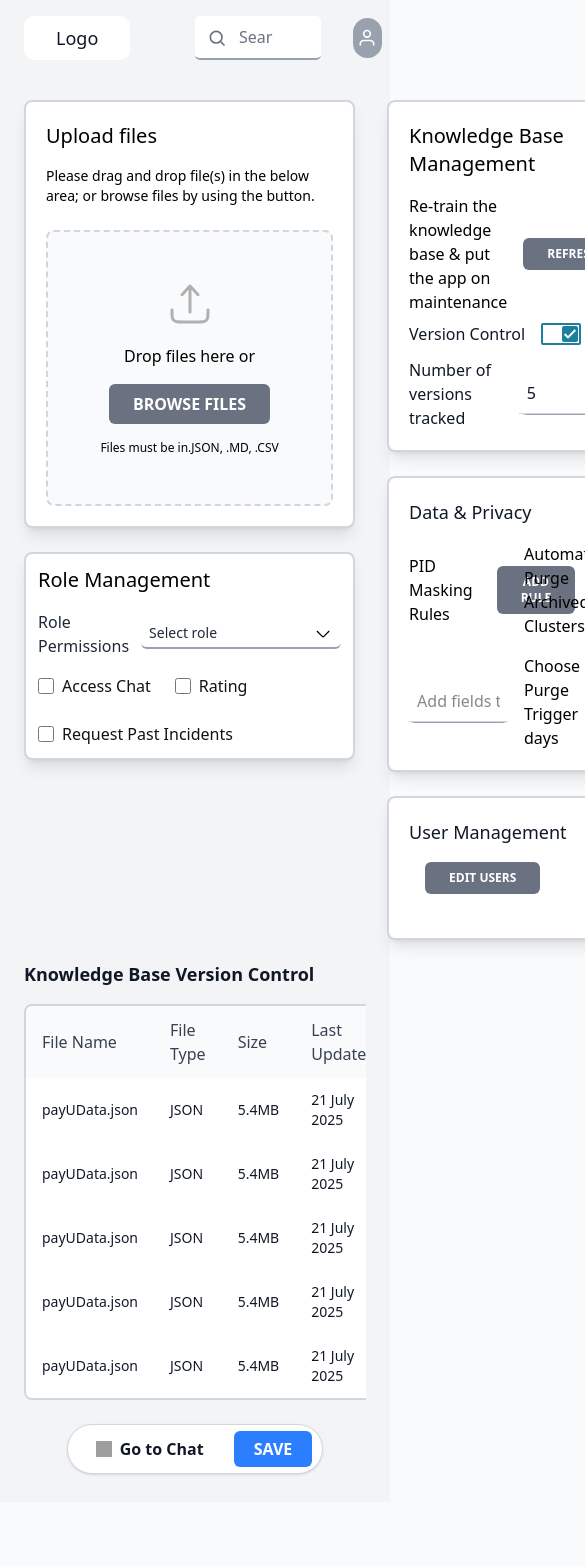
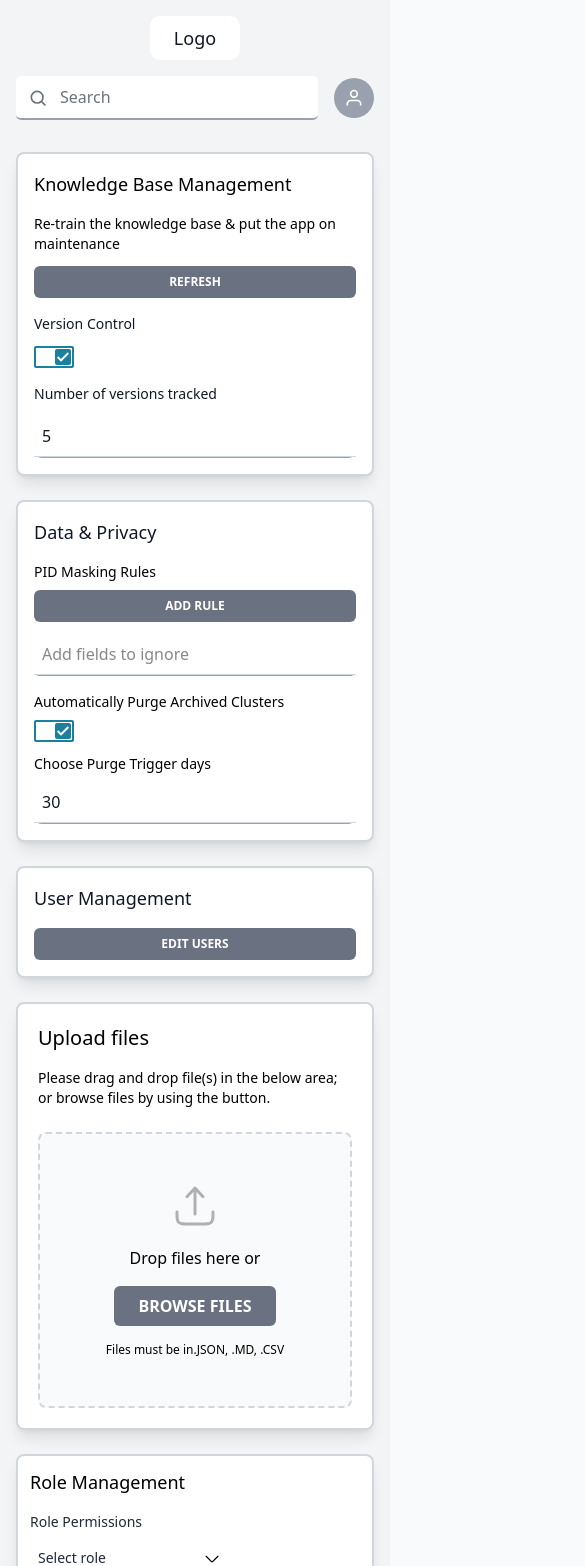
Before and after one commit to vigneshvaranasi/bot, a React (Vite) app in the folder frontend/: page /settings in a window 390 px wide. Shown: the top 1566 px of the page, 585 px wide, since content can reach past the window. Before the commit the page ends 1502 px from the top, so only its background shows below. Built offline with nearby package versions, Linux system fonts and the light colour scheme; grey boxes are pictures that could not be loaded.

Commit message:
feat: adding responsiveness to settings page

```diff
--- a/frontend/src/components/Sidebar.tsx
+++ b/frontend/src/components/Sidebar.tsx
@@ -154,7 +154,9 @@ function Sidebar() {
               <p>{user?.email.split("@")[0] || "Guest"}</p>
             </div>
             <div className="flex items-center gap-2">
-              <img src={gearIcon} className="w-5 rounded-full" alt="" />
+              <Link to="/settings">
+                <img src={gearIcon} className="w-5 rounded-full cursor-pointer hover:opacity-80" alt="Settings" />
+              </Link>
               <img src={logoutImg}
               onClick={()=>{
                 logout();
@@ -182,14 +184,12 @@ function Sidebar() {
             </Link>
           </div>
           <div>
-            <button
-              className="p-2 rounded-md hover:bg-gray-200"
-              onClick={() =>
-                console.log("Open Settings")
-              }
+            <Link
+              to="/settings"
+              className="p-2 rounded-md hover:bg-gray-200 block"
             >
-              <img src={gearIcon} className="w-5 rounded-full" alt="" />
-            </button>
+              <img src={gearIcon} className="w-5 rounded-full" alt="Settings" />
+            </Link>
           </div>
         </div>
       )}
--- a/frontend/src/pages/Settings.page.tsx
+++ b/frontend/src/pages/Settings.page.tsx
@@ -90,17 +90,17 @@ const Settings: React.FC = () => {
   return (
     <div className="min-h-screen h-full bg-gray-100">
       {/* Header */}
-      <div className="px-6 py-4 bg-gray-100">
-        <div className="max-w-screen-2xl mx-auto grid grid-cols-[1.5fr_1.5fr] items-center">
-          {/* Logo (unchanged) */}
-          <div className="bg-white px-8 py-2 rounded-[10px] text-lg font-low text-gray-900 w-fit">
+      <div className="px-4 md:px-6 py-4 bg-gray-100">
+        <div className="max-w-screen-2xl mx-auto flex flex-col md:grid md:grid-cols-[1.5fr_1.5fr] items-center gap-4 md:gap-0">
+          {/* Logo */}
+          <div className="bg-white px-6 md:px-8 py-2 rounded-[10px] text-lg font-low text-gray-900 w-fit">
             Logo
           </div>
 
-          {/* Right cell: full-width search + avatar (unchanged) */}
+          {/* Right cell: search + avatar */}
           <div className="flex items-center gap-4 justify-end w-full">
-            {/* Full-width search with gray bottom and icon */}
-            <div className="relative w-full">
+            {/* Search */}
+            <div className="relative w-full max-w-md md:max-w-none">
               <input
                 type="text"
                 placeholder="Search"
@@ -124,11 +124,10 @@ const Settings: React.FC = () => {
                 <circle cx="11" cy="11" r="7" />
                 <line x1="21" y1="21" x2="16.65" y2="16.65" />
               </svg>
-              {/* Right padding icon spacer (optional) */}
               <div className="absolute right-3 top-1/2 -translate-y-1/2 h-4 w-4 opacity-0" />
             </div>
 
-            <div className="w-10 h-10 bg-gray-400 rounded-full flex items-center justify-center relative left-4">
+            <div className="w-10 h-10 bg-gray-400 rounded-full flex items-center justify-center flex-shrink-0">
               <svg
                 width="20"
                 height="20"
@@ -155,25 +154,23 @@ const Settings: React.FC = () => {
       </div>
 
       {/* Main Content */}
-      <div className="p-6 bg-gray-100">
+      <div className="p-4 md:p-6 bg-gray-100">
         <div className="max-w-screen-2xl mx-auto">
-          <div
-            className="grid gap-8"
-            style={{ gridTemplateColumns: "1.44fr 1.5fr" }}
-          >
+          <div className="grid gap-6 md:gap-8 grid-cols-1 lg:grid-cols-[1.44fr_1.5fr]">
             {/* Left Column */}
-            <div className="space-y-6">
-              {/* Upload Files (compact to remove extra white space) */}
+            <div className="space-y-6 order-2 lg:order-1">
+              {/* Upload Files */}
               <UploadFiles compact />
 
               {/* Role Management */}
-              <div className="bg-white rounded-lg shadow-lg border-2 border-gray-300 p-3">
-                <h2 className="text-xl text-black mb-4">Role Management</h2>
+              <div className="bg-white rounded-lg shadow-lg border-2 border-gray-300 p-3 md:p-4">
+                <h2 className="text-lg md:text-xl text-black mb-4">Role Management</h2>
 
-                <div className="mb-4 flex items-center gap-3">
-                  <label className="text-base text-gray-800">
+                <div className="mb-4 flex flex-col sm:flex-row items-start sm:items-center gap-3">
+                  <label className="text-sm md:text-base text-gray-800 min-w-fit">
                     Role Permissions
                   </label>
+                  <div className="w-full sm:w-auto">
                     <Dropdown
                       options={roleOptions}
                       value={selectedRole}
@@ -181,8 +178,9 @@ const Settings: React.FC = () => {
                       placeholder="Select role"
                     />
                   </div>
+                </div>
 
-                <div className="flex flex-wrap gap-6">
+                <div className="flex flex-col sm:flex-row flex-wrap gap-4 md:gap-6">
                   <Checkbox
                     id="perm-access-chat"
                     label="Access Chat"
@@ -206,34 +204,32 @@ const Settings: React.FC = () => {
             </div>
 
             {/* Right Column */}
-            <div className="space-y-6 pr-13">
-              {/* Knowledge Base Management — redesigned */}
-              <div className="bg-white rounded-lg shadow-lg border-2 border-gray-300 p-5">
-                {/* Big, clean title like the mock */}
-                <h2 className="text-xl text-black mb-4">
+            <div className="space-y-6 order-1 lg:order-2">
+              {/* Knowledge Base Management */}
+              <div className="bg-white rounded-lg shadow-lg border-2 border-gray-300 p-4 md:p-5">
+                <h2 className="text-lg md:text-xl text-black mb-4">
                   Knowledge Base Management
                 </h2>
 
-                {/* Description + REFRESH on the same row */}
-                <div className="flex items-center mb-2">
-                  <span className="text-medium text-black">
+                {/* Description + REFRESH */}
+                <div className="flex flex-col sm:flex-row items-start sm:items-center gap-3 mb-4">
+                  <span className="text-sm md:text-medium text-black flex-1">
                     Re-train the knowledge base &amp; put the app on maintenance
                   </span>
                   <Button
                     variant="secondary"
-                    className="ml-4 font-semibold text-xs px-4 py-1 transition-colors duration-200 bg-gray-500 hover:bg-gray-600 text-white rounded-md cursor-pointer"
+                    className="font-semibold text-xs px-4 py-1 transition-colors duration-200 bg-gray-500 hover:bg-gray-600 text-white rounded-md cursor-pointer w-full sm:w-auto"
                   >
                     REFRESH
                   </Button>
                 </div>
 
-                {/* Toggle row (uses your Toggle component) */}
-                <div className="mb-3">
-                  <label className="flex items-center gap-4">
-                    <span className="text-medium text-gray-900">
+                {/* Toggle row */}
+                <div className="mb-4">
+                  <label className="flex flex-col sm:flex-row items-start sm:items-center gap-3">
+                    <span className="text-sm md:text-medium text-gray-900">
                       Version Control
                     </span>
-                    {/* keep the Toggle exactly as your component defines it */}
                     <Toggle
                       id="kb-version-control"
                       enabled={versionControl}
@@ -242,12 +238,11 @@ const Settings: React.FC = () => {
                   </label>
                 </div>
 
-                {/* Number with underline treatment (like search/upload) */}
-                <div className="flex items-center gap-2">
-                  <label className="text-medium text-gray-900">
+                {/* Number of versions */}
+                <div className="flex flex-col sm:flex-row items-start sm:items-center gap-3">
+                  <label className="text-sm md:text-medium text-gray-900 min-w-fit">
                     Number of versions tracked
                   </label>
-
                   <InputBox
                     value={versionsTracked}
                     onChange={setVersionsTracked}
@@ -261,33 +256,49 @@ const Settings: React.FC = () => {
                       px-0 py-0
                       text-medium
                       text-gray-900
-                      w-10
+                      w-16
                       "
                   />
                 </div>
               </div>
 
               {/* Data & Privacy */}
-              <div className="bg-white rounded-lg shadow-lg border-2 border-gray-300 p-5">
-                <h2 className="text-lg text-gray-900 mb-4">Data & Privacy</h2>
+              <div className="bg-white rounded-lg shadow-lg border-2 border-gray-300 p-4 md:p-5">
+                <h2 className="text-lg md:text-lg text-gray-900 mb-4">Data & Privacy</h2>
 
-                <div className="grid grid-cols-2 gap-4 items-center">
-                  {/* Left col - PID Masking Rules */}
-                  <div className="flex items-center gap-2">
-                    <span className="text-medium text-black">
+                <div className="grid grid-cols-1 xl:grid-cols-2 gap-4 xl:gap-6">
+                  {/* PID Masking Rules */}
+                  <div className="space-y-3">
+                    <div className="flex flex-col sm:flex-row items-start sm:items-center gap-2">
+                      <span className="text-sm md:text-medium text-black min-w-fit">
                         PID Masking Rules
                       </span>
                       <Button
                         variant="secondary"
-                      className="ml-4 font-semibold text-xs px-4 py-1 transition-colors duration-200 bg-gray-500 hover:bg-gray-600 text-white rounded-md cursor-pointer"
+                        className="font-semibold text-xs px-4 py-1 transition-colors duration-200 bg-gray-500 hover:bg-gray-600 text-white rounded-md cursor-pointer w-full sm:w-auto"
                       >
                         ADD RULE
                       </Button>
                     </div>
 
-                  {/* Right col - Automatically Purge */}
-                  <label className="flex items-center gap-2">
-                    <span className="text-medium text-black">
+                    <InputBox
+                      value={pidMaskingFields}
+                      onChange={setPidMaskingFields}
+                      placeholder="Add fields to ignore"
+                      variant="primary"
+                      className="
+                        w-full
+                        rounded-[5px]
+                        border-gray-400
+                        border-b-1
+                      "
+                    />
+                  </div>
+
+                  {/* Automatically Purge */}
+                  <div className="space-y-3">
+                    <label className="flex flex-col sm:flex-row items-start sm:items-center gap-2">
+                      <span className="text-sm md:text-medium text-black min-w-fit">
                         Automatically Purge Archived Clusters
                       </span>
                       <Toggle
@@ -297,23 +308,8 @@ const Settings: React.FC = () => {
                       />
                     </label>
 
-                  {/* Left col - Add fields */}
-                  <InputBox
-                    value={pidMaskingFields}
-                    onChange={setPidMaskingFields}
-                    placeholder="Add fields to ignore"
-                    variant="primary"
-                    className="
-                      w-[260px]
-                      rounded-[5px]
-                      border-gray-400
-                      border-b-1
-                    "
-                  />
-
-                  {/* Right col - Purge Trigger Days */}
-                  <div className="flex items-center gap-2">
-                    <span className="text-medium text-black">
+                    <div className="flex flex-col sm:flex-row items-start sm:items-center gap-2">
+                      <span className="text-sm md:text-medium text-black min-w-fit">
                         Choose Purge Trigger days
                       </span>
                       <InputBox
@@ -329,19 +325,20 @@ const Settings: React.FC = () => {
                           px-0 py-0
                           text-medium
                           text-gray-900
-                        w-10
+                          w-16
                         "
                       />
                     </div>
                   </div>
                 </div>
+              </div>
 
               {/* User Management */}
-              <div className="bg-white rounded-lg shadow-lg border-2 border-gray-300 p-5 h-36">
-                <h2 className="text-lg text-gray-900 mb-4">User Management</h2>
+              <div className="bg-white rounded-lg shadow-lg border-2 border-gray-300 p-4 md:p-5">
+                <h2 className="text-lg md:text-lg text-gray-900 mb-4">User Management</h2>
                 <Button
                   variant="secondary"
-                  className="ml-4 font-semibold text-xs px-4 py-1 transition-colors duration-200 bg-gray-500 hover:bg-gray-600 text-white rounded-md cursor-pointer"
+                  className="font-semibold text-xs px-4 py-1 transition-colors duration-200 bg-gray-500 hover:bg-gray-600 text-white rounded-md cursor-pointer w-full sm:w-auto"
                   onClick={handleEditUsers}
                 >
                   EDIT USERS
@@ -351,11 +348,11 @@ const Settings: React.FC = () => {
           </div>
 
           {/* Knowledge Base Version Control Table */}
-          <div className="mt-5">
-            <h2 className="text-lg font-semibold text-gray-900 mb-4">
+          <div className="mt-6 md:mt-8">
+            <h2 className="text-lg font-semibold text-gray-900 mb-4 px-2">
               Knowledge Base Version Control
             </h2>
-            <div className="overflow-x-auto">
+            <div className="overflow-x-auto bg-white rounded-lg shadow-lg border border-gray-300">
               <ConfigurableTable
                 data={uploadedFiles}
                 keyExtractor={(row) => row.id}
@@ -363,51 +360,47 @@ const Settings: React.FC = () => {
                   {
                     header: "File Name",
                     accessor: "fileName",
-                    headerClassName: "font-medium text-gray-700",
-                    className: "text-sm text-gray-900"
+                    headerClassName: "font-medium text-gray-700 text-xs md:text-sm",
+                    className: "text-xs md:text-sm text-gray-900"
                   },
                   {
                     header: "File Type",
                     accessor: "fileType",
-                    headerClassName: "font-medium text-gray-700",
-                    className: "text-sm text-gray-900"
+                    headerClassName: "font-medium text-gray-700 text-xs md:text-sm",
+                    className: "text-xs md:text-sm text-gray-900"
                   },
                   {
                     header: "Size",
                     accessor: "size",
-                    headerClassName: "font-medium text-gray-700",
-                    className: "text-sm text-gray-900"
+                    headerClassName: "font-medium text-gray-700 text-xs md:text-sm",
+                    className: "text-xs md:text-sm text-gray-900"
                   },
                   {
                     header: "Last Updated",
                     accessor: "lastUpdated",
-                    headerClassName: "font-medium text-gray-700",
-                    className: "text-sm text-gray-900"
+                    headerClassName: "font-medium text-gray-700 text-xs md:text-sm hidden sm:table-cell",
+                    className: "text-xs md:text-sm text-gray-900 hidden sm:table-cell"
                   },
                   {
-                    header: "Rollback",
-                    headerClassName: "font-medium text-gray-700",
+                    header: "Actions",
+                    headerClassName: "font-medium text-gray-700 text-xs md:text-sm",
                     render: (file) => (
+                      <div className="flex flex-col sm:flex-row gap-1 sm:gap-2">
                         <Button
                           variant="secondary"
-                        className="bg-gray-400 text-white hover:bg-gray-500 text-xs px-3 py-1"
+                          className="bg-gray-400 text-white hover:bg-gray-500 text-xs px-2 md:px-3 py-1"
                           onClick={() => handleRollbackFile(file.id)}
                         >
                           ROLLBACK
                         </Button>
-                    )
-                  },
-                  {
-                    header: "Delete",
-                    headerClassName: "font-medium text-gray-700",
-                    render: (file) => (
                         <Button
                           variant="secondary"
-                        className="bg-gray-400 text-white hover:bg-gray-500 text-xs px-3 py-1"
+                          className="bg-gray-400 text-white hover:bg-gray-500 text-xs px-2 md:px-3 py-1"
                           onClick={() => handleDeleteFile(file.id)}
                         >
                           DELETE
                         </Button>
+                      </div>
                     )
                   }
                 ]}
@@ -418,24 +411,24 @@ const Settings: React.FC = () => {
           </div>
 
           {/* Bottom Actions */}
-          <div className="mt-6 flex items-center justify-center mb-1">
-            <ButtonGroup className="border border-gray-300 bg-white rounded-full shadow-sm p-1">
+          <div className="mt-6 flex items-center justify-center mb-4 px-4">
+            <ButtonGroup className="border border-gray-300 bg-white rounded-full shadow-sm p-1 w-full sm:w-auto">
               <Button
                 variant="default"
                 onClick={handleGoToChat}
-                className="bg-transparent hover:bg-gray-50 hover:rounded-full text-gray-900 px-6 py-2 rounded-full flex items-center gap-2"
+                className="bg-transparent hover:bg-gray-50 hover:rounded-full text-gray-900 px-4 md:px-6 py-2 rounded-full flex items-center justify-center gap-2 flex-1 sm:flex-none"
               >
                 <img src={arrowLeftIcon} alt="arrow left" className="w-4 h-4" />
-                Go to Chat
+                <span className="hidden sm:inline">Go to Chat</span>
+                <span className="sm:hidden">Back</span>
               </Button>
 
               <Button
                 variant="primary"
-                className="bg-blue-500 hover:bg-blue-600 text-white px-[20px] py-[6px] ml-[6px] mr-[6px]"
+                className="bg-blue-500 hover:bg-blue-600 text-white px-4 md:px-6 py-2 ml-1 mr-1 rounded-full flex-1 sm:flex-none"
               >
                 SAVE
               </Button>
-
             </ButtonGroup>
           </div>
         </div>
```
Lines whose indentation alone changed are shown as unchanged.
